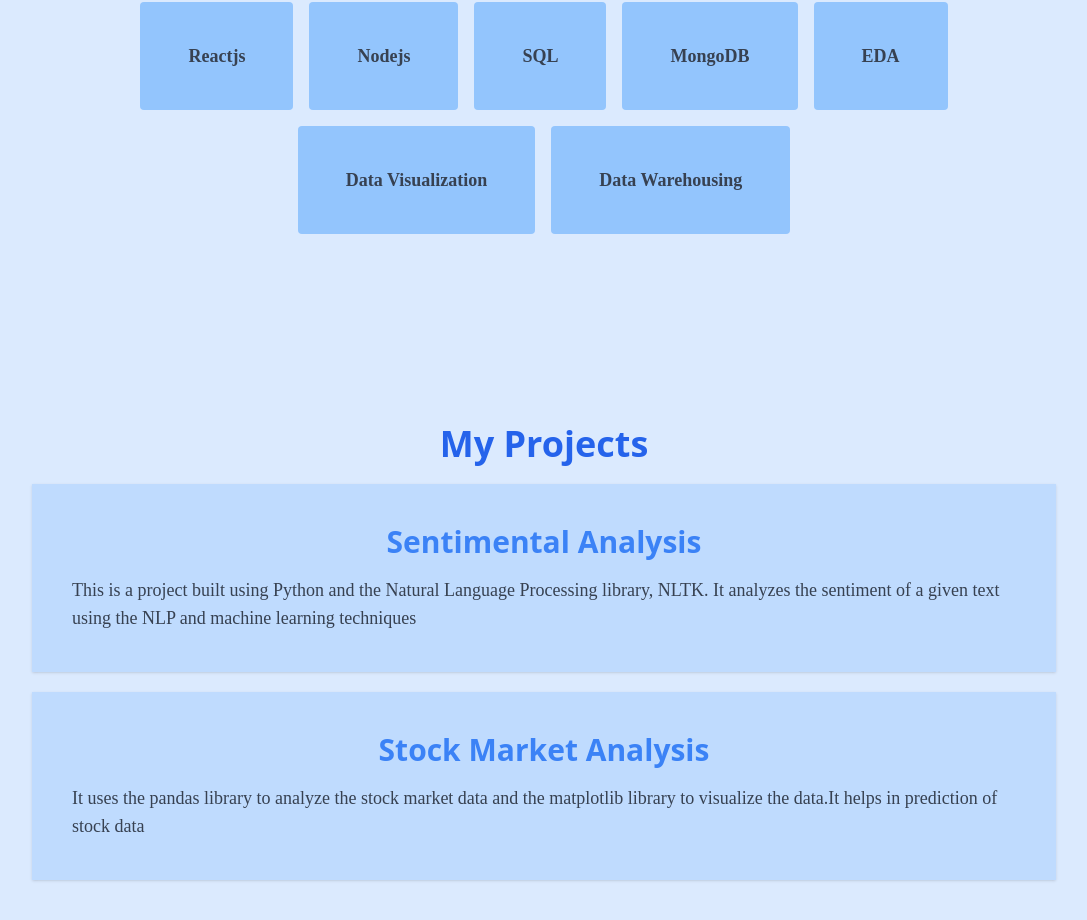
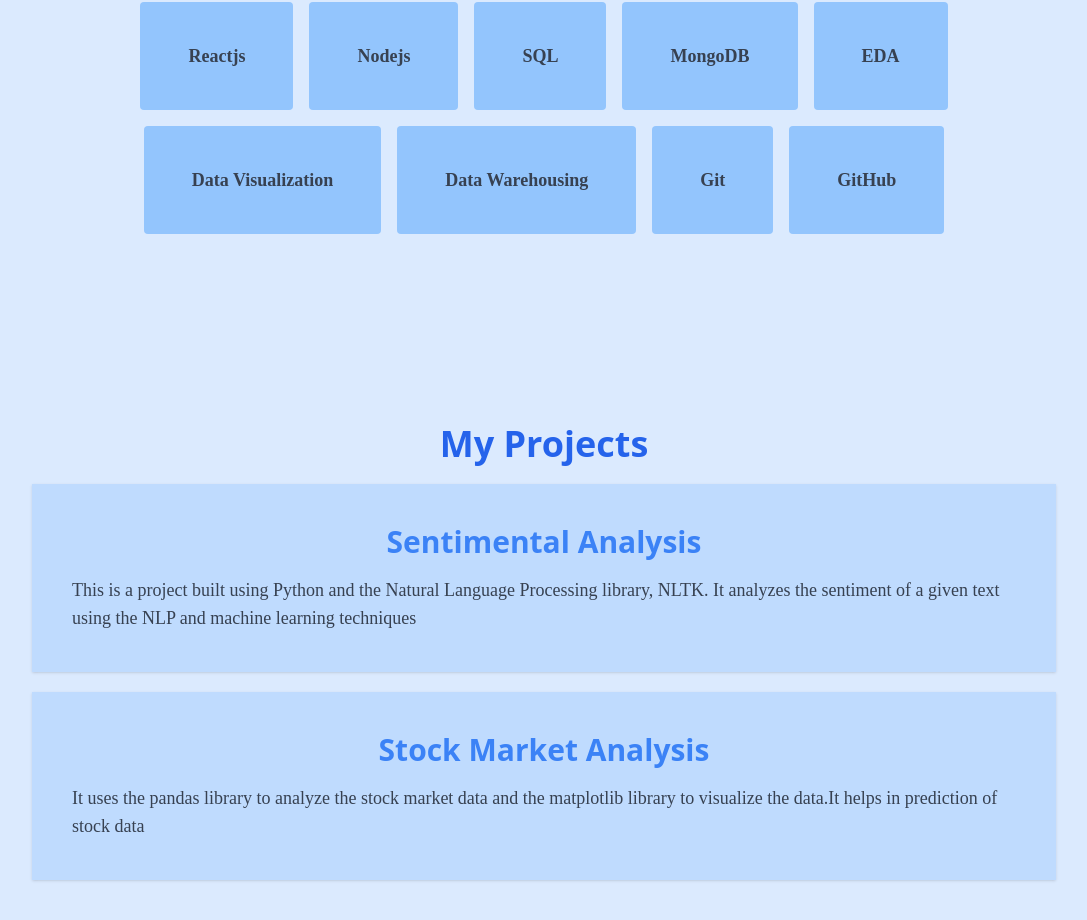
Before and after one commit to Harini-b11204/portfolio, a React (Create React App) app: page / in a window 1280 px wide. Shown: the part 1639-2559 px from the top of the page, without its empty margins (96-1183 px from the left). Built offline with nearby package versions, Linux system fonts and the light colour scheme.

Commit message:
Update Skills.js

```diff
--- a/src/components/Skills.js
+++ b/src/components/Skills.js
@@ -1,6 +1,6 @@
 // Skills.js
 export default function Skills() {
-    const skills = ["Python","C","Java", "HTML", "CSS", "Javascript", "Reactjs", "Nodejs","SQL","MongoDB","EDA","Data Visualization","Data Warehousing"];
+    const skills = ["Python","C","Java", "HTML", "CSS", "Javascript", "Reactjs", "Nodejs","SQL","MongoDB","EDA","Data Visualization","Data Warehousing","Git","GitHub"];
     return (
         <section id="skills"
             className="px-10 w-full my-40 max-w-5xl mx-auto ">
```
